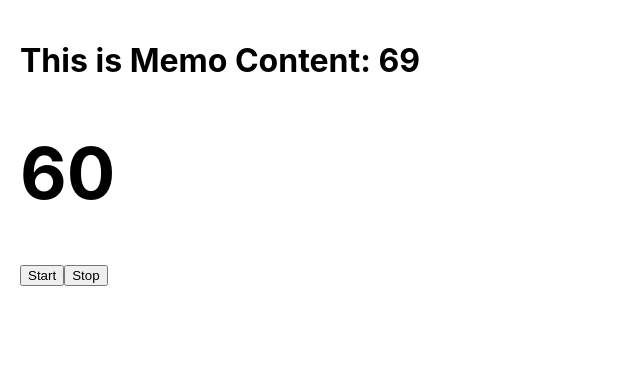
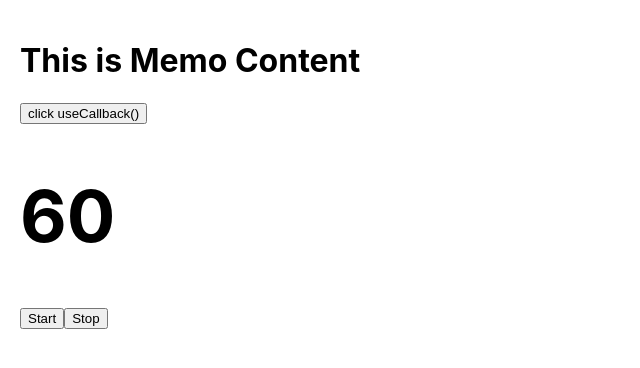
Before and after one commit to boyhotkey96/REACTJS, a React (Create React App) app in the folder tiktok/: page / in a window 1280 px wide. Shown: the top 368 px of the page, without its empty margins (0-640 px from the left). Built offline with nearby package versions, Linux system fonts and the light colour scheme.

Commit message:
using useCallback in component CountDownUseRef

```diff
--- a/tiktok/src/ContentMemo.js
+++ /dev/null
@@ -1,11 +0,0 @@
-import {memo} from 'react'
-import React from 'react'
-
-function ContentMemo({count}) {
-  console.log("Re-render ContentMomo")
-  return (
-    <h1>This is Memo Content: {count}</h1>
-  )
-}
-
-export default React.memo(ContentMemo)
--- /dev/null
+++ b/tiktok/src/ContentMemouseCallback.js
@@ -0,0 +1,14 @@
+import {memo} from 'react'
+import React from 'react'
+
+function ContentMemo({onIncrease}) {
+  console.log("Re-render ContentMomo")
+  return (
+    <>
+      <h1>This is Memo Content</h1>
+      <button onClick={onIncrease}>click useCallback()</button>
+    </>
+  )
+}
+
+export default React.memo(ContentMemo)
--- a/tiktok/src/CountdownUseref.js
+++ b/tiktok/src/CountdownUseref.js
@@ -1,5 +1,5 @@
-import { useState, useRef, useEffect } from "react";
-import ContentMemo from "./ContentMemo";
+import { useState, useRef, useEffect, useCallback } from "react";
+import ContentMemo from "./ContentMemouseCallback";
 
 function CountdownUseref() {
   const [count, setCount] = useState(60);
@@ -34,9 +34,14 @@ function CountdownUseref() {
     console.log("Stop: ", timerId);
   };
 
+  // Handle Increase count
+  const handleIncrease = useCallback(() => {
+    setCount((prevCount) => prevCount + 1);
+  });
+
   return (
     <div style={{ padding: "20px" }}>
-      <ContentMemo count={timerId.current} />
+      <ContentMemo onIncrease={handleIncrease} />
       <h1 ref={h1Ref} style={{ fontSize: "72px" }}>
         {count}
       </h1>
```
